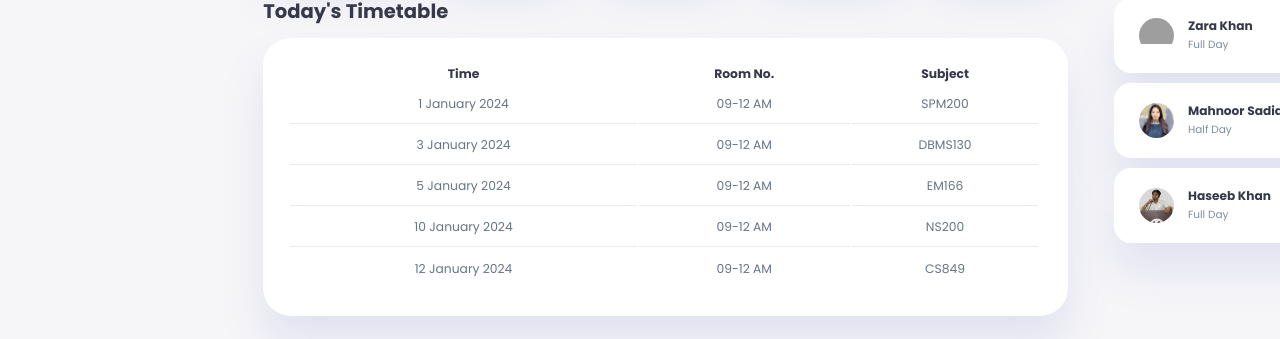
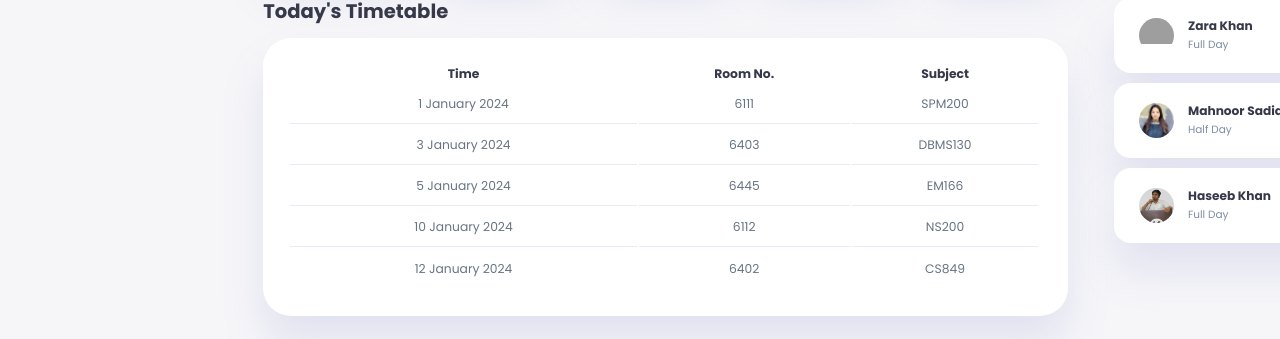
Before and after one commit to Abdullah-01-Zafar/IST-Student-Portal-, a plain HTML site: page index.html in a window 1280 px wide. Shown: the part 458-797 px from the top of the page. Drawn offline with Linux system fonts and the light colour scheme; grey boxes are pictures that could not be loaded.

Commit message:
Update index.html

```diff
--- a/index.html
+++ b/index.html
@@ -147,27 +147,27 @@
                     <tbody>
                         <tr>
                             <td>1 January 2024</td>
-                            <td>09-12 AM</td>
+                            <td> 6111 </td>
                             <td>SPM200</td>
                         </tr>
                         <tr>
                             <td>3 January 2024</td>
-                            <td>09-12 AM</td>
+                            <td> 6403 </td>
                             <td>DBMS130</td>
                         </tr>
                         <tr>
                             <td>5 January 2024</td>
-                            <td>09-12 AM</td>
+                            <td> 6445 </td>
                             <td>EM166</td>
                         </tr>
                         <tr>
                             <td>10 January 2024</td>
-                            <td>09-12 AM</td>
+                            <td> 6112 </td>
                             <td>NS200</td>
                         </tr>
                         <tr>
                             <td>12 January 2024</td>
-                            <td>09-12 AM</td>
+                            <td> 6402 </td>
                             <td>CS849</td>
                         </tr>
                     </tbody>
```
